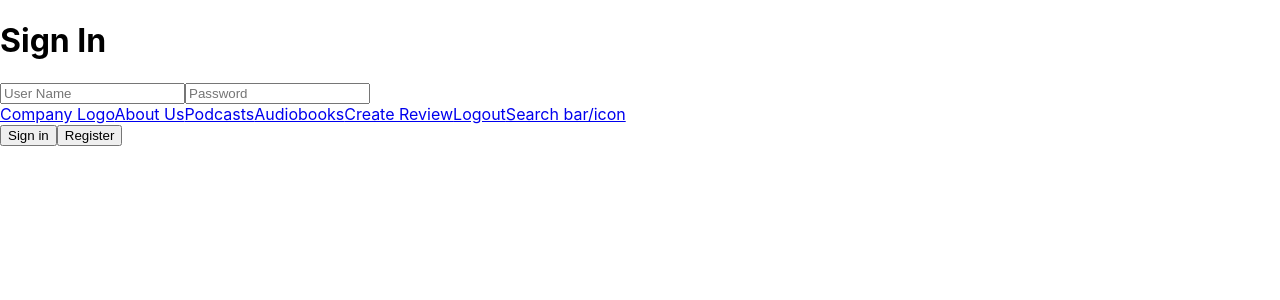
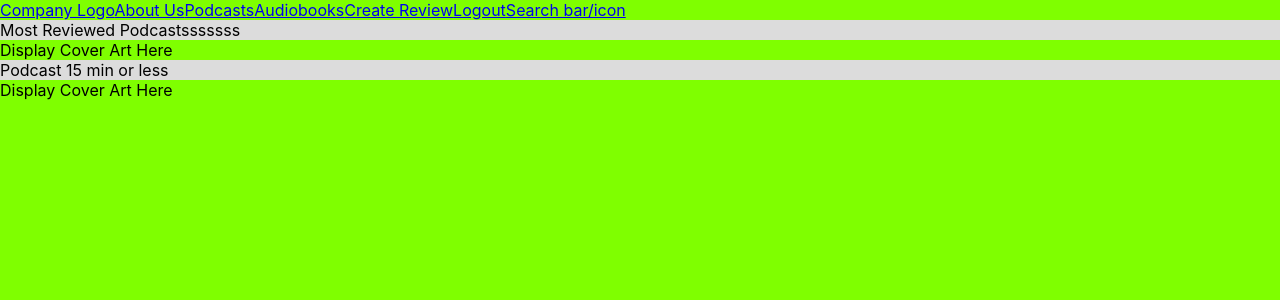
Before and after one commit to Yadio-Team/yadiogroupproject, a React (Create React App) app: page /#/home in a window 1280 px wide. Shown: the top 300 px of the page. Built offline with nearby package versions, Linux system fonts and the light colour scheme.

Commit message:
created home page and layout

```diff
--- a/src/App.js
+++ b/src/App.js
@@ -1,12 +1,15 @@
+import React from 'react'
 import logo from './logo.svg';
 // import './App.css';
 import './Components/Styles/app.scss';
 import Auth from './Components/Auth'
+import routes from './routes';
+import Header from './Components/Header'
 
 function App() {
   return (
     <div className="App">
-<Auth/>
+      {routes}
     </div>
   );
 }
--- a/src/Components/Auth.js
+++ b/src/Components/Auth.js
@@ -2,9 +2,8 @@ import { useState } from 'react';
 import { connect } from 'react-redux'
 import { useHistory } from 'react-router'
 import { getUser } from '../redux/userReducer'
+import axios from 'axios';
 
-import axios from 'axios';
-import Header from './Header'
 
 
 
@@ -24,7 +23,7 @@ const Auth = ({ getUser }) => {
         try {
           const user = await axios.post('/auth/login', { userName, password })
           getUser(user.data)
-          history.push('/')
+          history.push('/home')
         } catch (err) {
           console.log(err)
         }
@@ -36,7 +35,7 @@ const Auth = ({ getUser }) => {
         try {
           const user = await axios.post('/auth/register', { userName, password })
           getUser(user.data)
-          history.push('/')
+          history.push('/home')
         } catch (err) {
           console.log(err)
         }
@@ -62,9 +61,8 @@ const Auth = ({ getUser }) => {
               name='password'
               onChange={(e) => changeHandler(e)}
             />
-            <Header/>
            <button className='sign-in-button' type='submit' onClick={loginUser}>Sign in</button>
-           <button className='register-button' type='submit'onClick={registerUser}>Register</button>
+           <button className='register-button' type='submit' onClick={registerUser}>Register</button>
           </div>
         </div>
       )
--- a/src/Components/Home.js
+++ b/src/Components/Home.js
@@ -0,0 +1,29 @@
+import React from "react";
+import Header from './Header';
+import axios from 'axios';
+import { connect } from 'react-redux';
+
+const Home = () => {
+
+  return (
+    <div className="Home">
+      <div className="Header-Container" >
+        <Header />
+      </div>
+      <div className="Row">
+        Most Reviewed Podcastsssssss
+          </div>
+      <div className="Cover-Art">
+        Display Cover Art Here
+            </div>
+      <div className="Row">
+        Podcast 15 min or less
+          </div>
+      <div className="Cover-Art">
+        Display Cover Art Here
+            </div>
+    </div>
+  )
+}
+
+export default Home;
--- a/src/Components/Styles/_auth.scss
+++ b/src/Components/Styles/_auth.scss
@@ -0,0 +1,4 @@
+.auth{color: black;
+        background-color: brown;
+        height: 80vh;
+        width: 80vw;}
--- /dev/null
+++ b/src/Components/Styles/_home.scss
@@ -0,0 +1,8 @@
+.Home{
+    width: 100%;
+}
+
+.Row{
+    background-color: gainsboro;
+
+}
--- a/src/Components/Styles/app.scss
+++ b/src/Components/Styles/app.scss
@@ -1,10 +1,14 @@
 .App{
     color:black;
+    background-color: chartreuse;
     display:flex;
+    height: 100vh;
+    width: 100%;
 }
 
 
 
 
 @import './auth';
-@import './register'
+@import './register';
+@import './home'
--- a/src/routes.js
+++ b/src/routes.js
@@ -5,8 +5,8 @@ import {HashRouter as Switch, Route} from 'react-router-dom'
 
 export default(
     <Switch>
-        <Route exact path="/" component={Home}/>
-        <Route path="/auth" component={Auth}/>
+        <Route exact path="/" component={Auth}/>
+        <Route path="/home" component={Home}/>
 
     </Switch>
 
```
